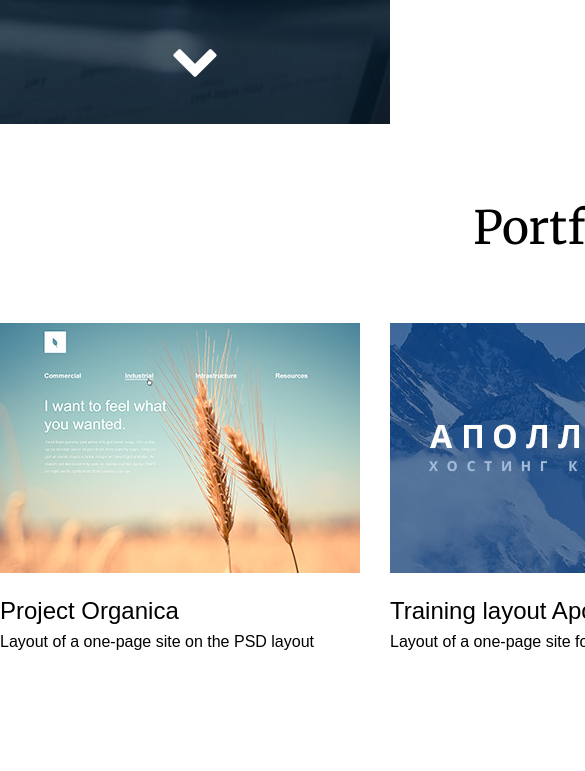
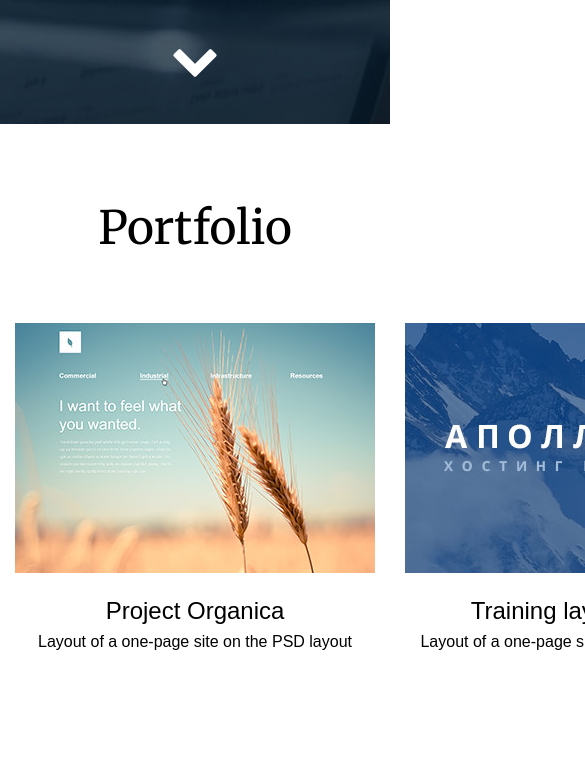
Before and after one commit to vitaliy-fedyay/html-css-site, a plain HTML site: page index.html in a window 390 px wide. Shown: the part 720-1491 px from the top of the page, 585 px wide, since content can reach past the window. Drawn offline with nearby package versions, Linux system fonts and the light colour scheme; a web font is replaced by a local one.

Commit message:
adaptive bugs

```diff
--- a/css/style.css
+++ b/css/style.css
@@ -14,6 +14,10 @@ img {
 a {
   /*transition - це плавний перехід кольору кнопки*/
   transition: 0.3s ease-out;
+}
+
+* {
+  box-sizing: border-box;
 }
 /******************************************
                     GRID
@@ -193,3 +197,29 @@ p.footer-name {
   color: #061634;
   background-color: #fff;
 }
+
+
+/***********************************************
+            MEDIA
+*************************************************/
+/*При ширині екран в 1140 пікселів і нижче
+буде виконуватись браузером медіа запит*****/
+@media (max-width: 1160px) {
+
+  .container {
+    /*контейнер підлаштовується під ширину екрану*/
+    width: 100%;
+    display: flex;
+    flex-direction: column;
+  }
+
+  .col {
+    width: 100%;
+    margin:0;
+    margin-bottom: 30px;
+    padding-left: 15px;
+    padding-right: 15px;
+    text-align: center;
+  }
+
+}
```
Also changed, not shown: index.html (+1 -0 lines).
